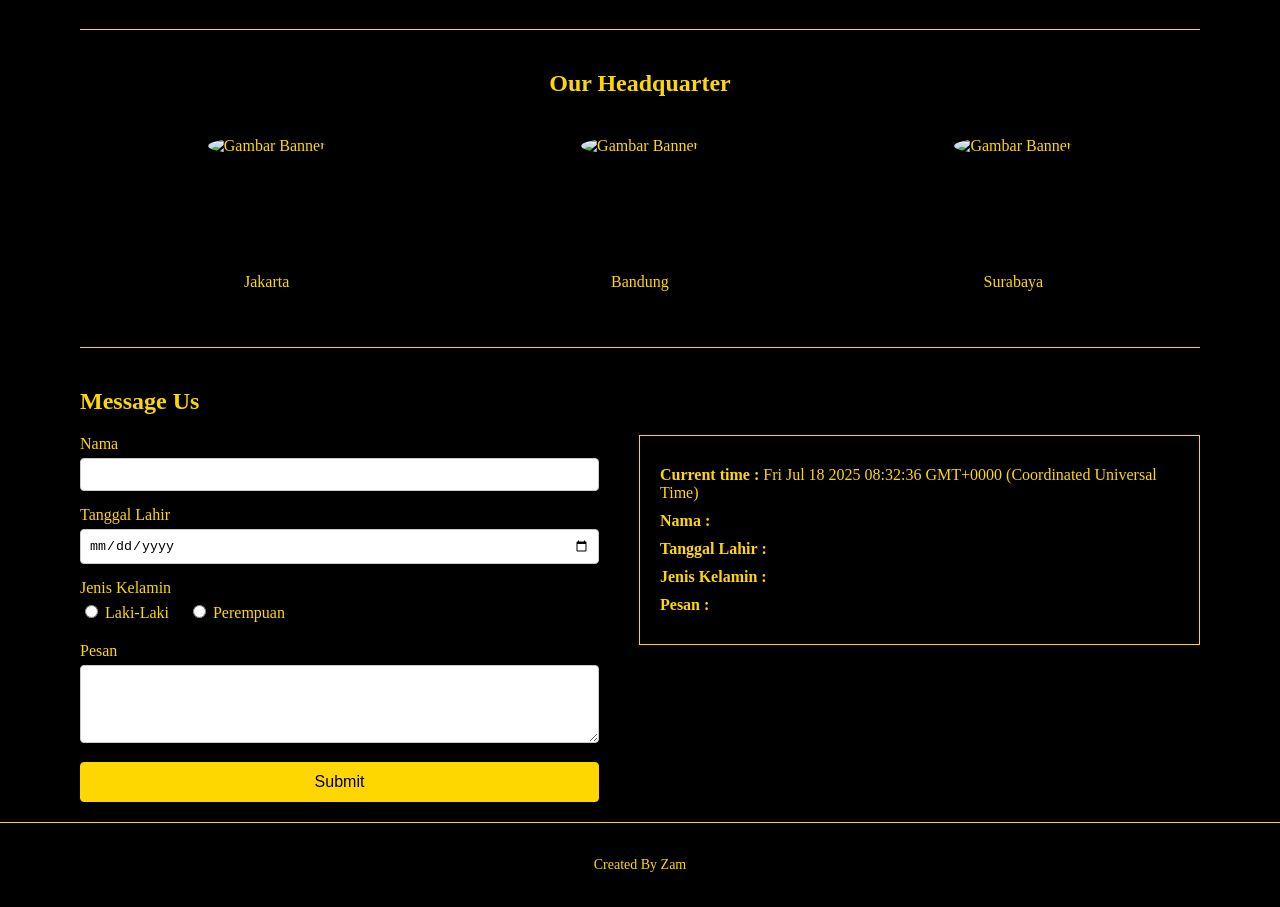
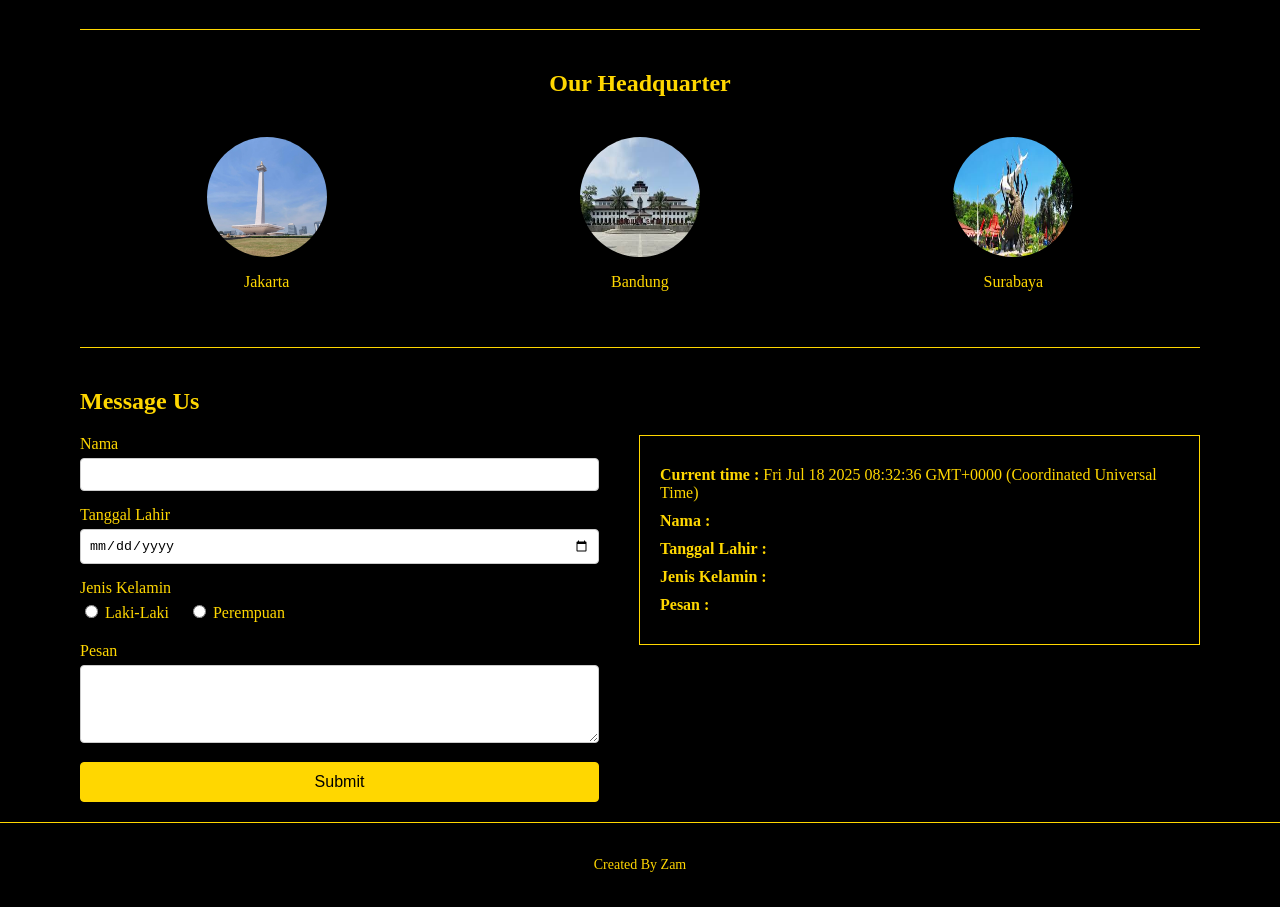
Before and after one commit to Revou-Coding-Camp/codingcamp-14-jul-25-Zam3012, a plain HTML site: page index.html in a window 1280 px wide. Shown: the part 1120-2027 px from the top of the page. Drawn offline with Linux system fonts and the light colour scheme.

Commit message:
ganti nama css

```diff
--- a/index.html
+++ b/index.html
@@ -32,19 +32,19 @@
             <div class="city-container">
                 <div class="city">
                     <div class="city-circle">
-                        <img class="city-circle" src="images/monas.png" alt="Gambar Banner">
+                        <img class="city-circle" src="images/monas.jpg" alt="Gambar Banner">
                     </div>
                     <p>Jakarta</p>
                 </div>
                 <div class="city">
                     <div class="city-circle">
-                        <img class="city-circle" src="images/sate.png" alt="Gambar Banner">
+                        <img class="city-circle" src="images/sate.jpg" alt="Gambar Banner">
                     </div>
                     <p>Bandung</p>
                 </div>
                 <div class="city">
                     <div class="city-circle">
-                        <img class="city-circle" src="images/sby.png" alt="Gambar Banner">
+                        <img class="city-circle" src="images/sby.jpg" alt="Gambar Banner">
                     </div>
                     <p>Surabaya</p>
                 </div>
```
